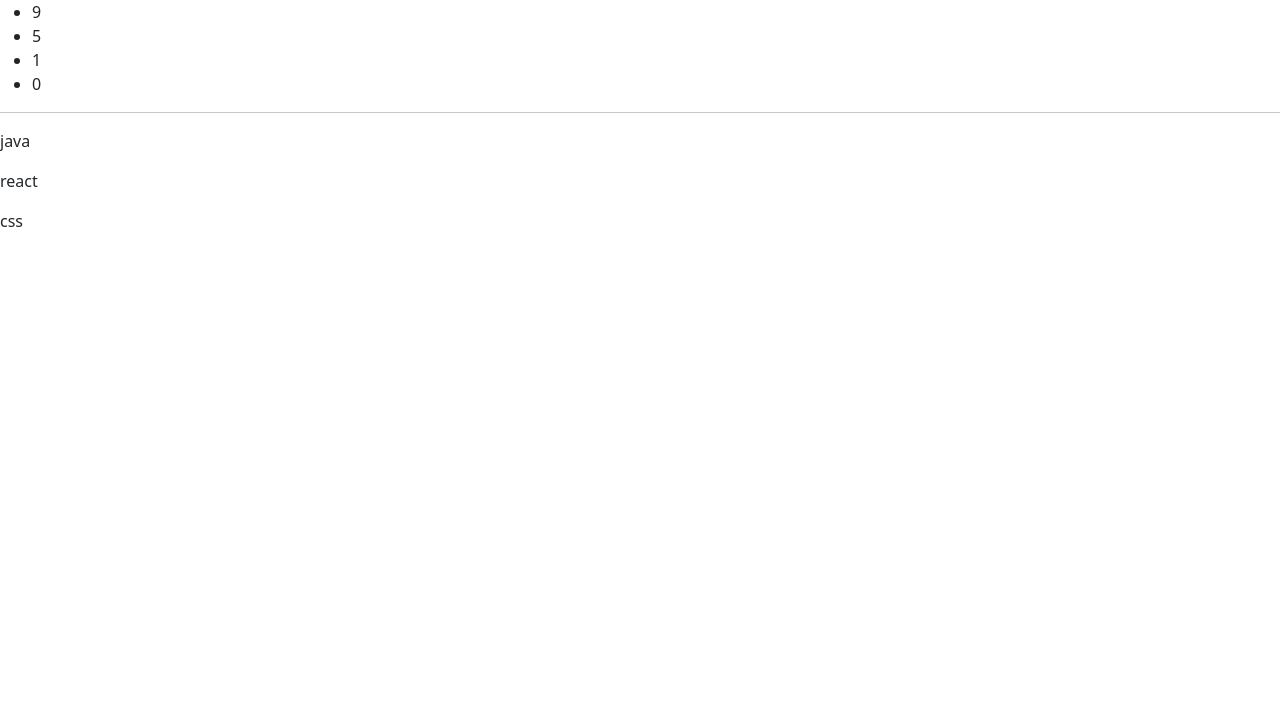
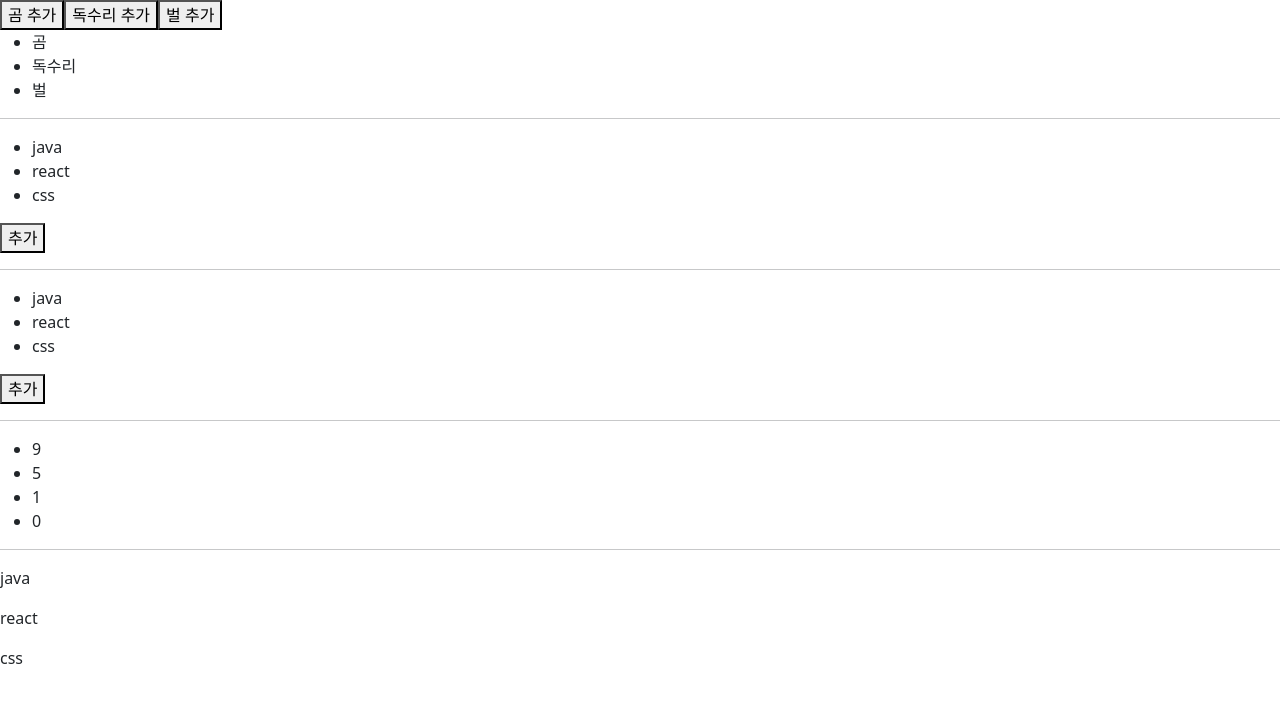
Before and after one commit to yumin359/react, a React (Vite) app: page / in a window 1280 px wide. Shown: the top 702 px of the page. Built offline with nearby package versions, Linux system fonts and the light colour scheme.

Commit message:
0702 상태가 배열일 때 복사한 새 배열로 상태 변경해야함

```diff
--- a/src/App29.jsx
+++ b/src/App29.jsx
@@ -1,4 +1,4 @@
-import React from "react";
+import React, { useState } from "react";
 
 function MyComp1() {
   const arr = ["java", "react", "css"];
@@ -32,11 +32,87 @@ function MyComp2() {
       </ul>
     </div>
   );
+  // 배열은 map으로 그릴 수 있따.
+}
+
+function MyComp3() {
+  const [datas, setDatas] = useState(["java", "react", "css"]);
+
+  function handleButtonClick() {
+    datas.push("boot");
+    console.log(datas);
+    // react는 배열을 참조값 비교로 상태가 변경되었는지 확인
+    // 따라서 이전 상태 배열을 복사한 새 배열을 상태 변경시 사용해야 함
+    setDatas(datas);
+  }
+
+  console.log("상태 변경됨 !!!");
+
+  return (
+    <div>
+      <ul>
+        {datas.map((item) => (
+          <li>{item}</li>
+        ))}
+      </ul>
+      <button onClick={handleButtonClick}>추가</button>
+    </div>
+  );
+}
+
+function MyComp4() {
+  const [datas, setDatas] = useState(["java", "react", "css"]);
+
+  function handleButtonClick() {
+    // react는 배열을 참조값 비교로 상태가 변경되었는지 확인
+    // 따라서 이전 상태 배열을 복사한 새 배열을 상태 변경시 사용해야 함
+    const nextDatas = [...datas, "boot"];
+    setDatas(nextDatas);
+  }
+
+  console.log("상태 변경됨");
+
+  return (
+    <div>
+      <ul>
+        {datas.map((item) => (
+          <li>{item}</li>
+        ))}
+      </ul>
+      <button onClick={handleButtonClick}>추가</button>
+    </div>
+  );
+}
+
+function MyComp5() {
+  const [list, setList] = useState(["곰", "독수리", "벌"]);
+
+  // 연습
+  // 각 버튼 클릭시 새 아이템 추가 되도록 코드 작성
+  return (
+    <div>
+      {/*button*3+ul*/}
+      <button onClick={() => setList([...list, "곰"])}>곰 추가</button>
+      <button onClick={() => setList([...list, "독수리"])}>독수리 추가</button>
+      <button onClick={() => setList([...list, "벌"])}>벌 추가</button>
+      <ul>
+        {list.map((item) => (
+          <li>{item}</li>
+        ))}
+      </ul>
+    </div>
+  );
 }
 
 function App29(props) {
   return (
     <div>
+      <MyComp5 />
+      <hr />
+      <MyComp4 />
+      <hr />
+      <MyComp3 />
+      <hr />
       <MyComp2 />
       <hr />
       <MyComp1 />
```
